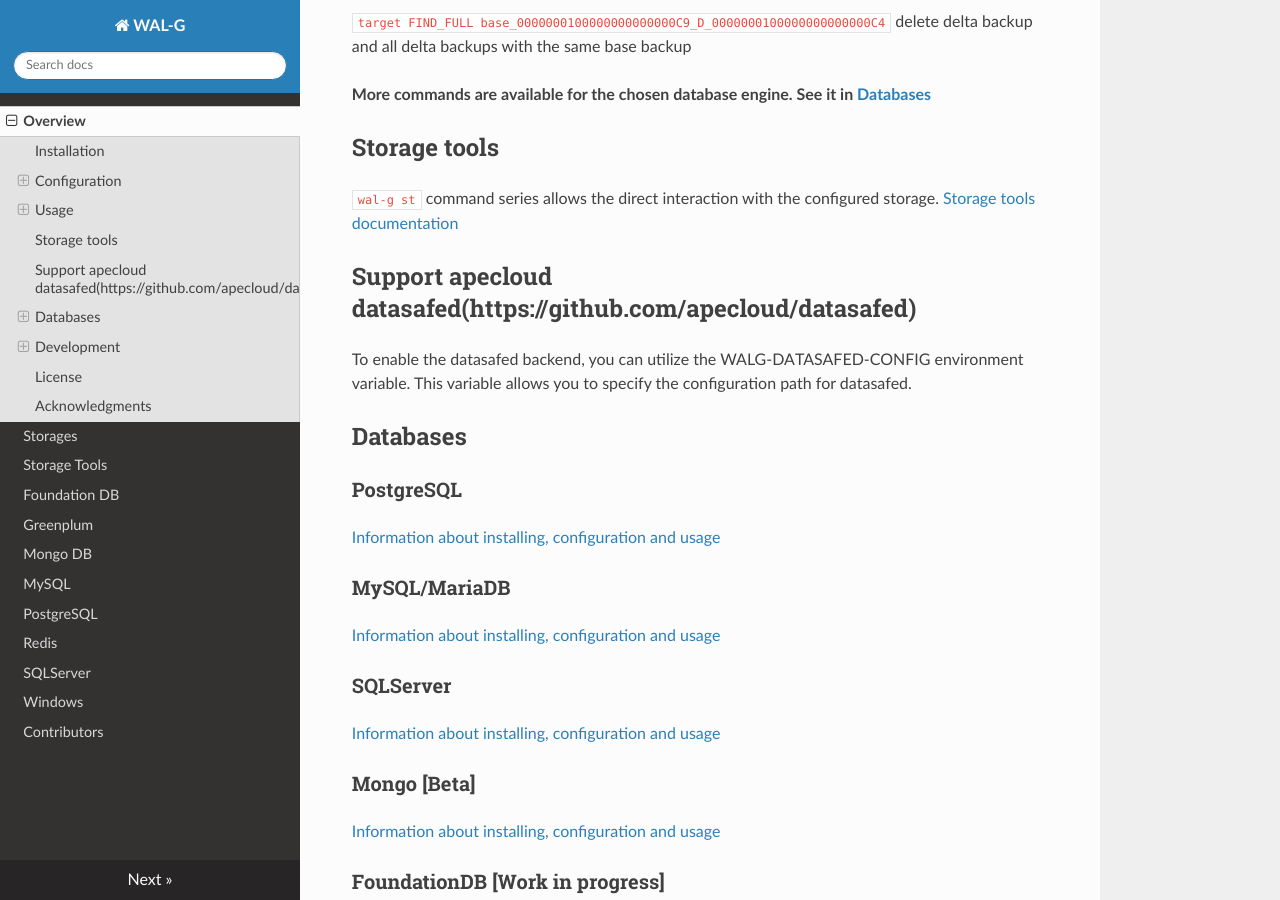
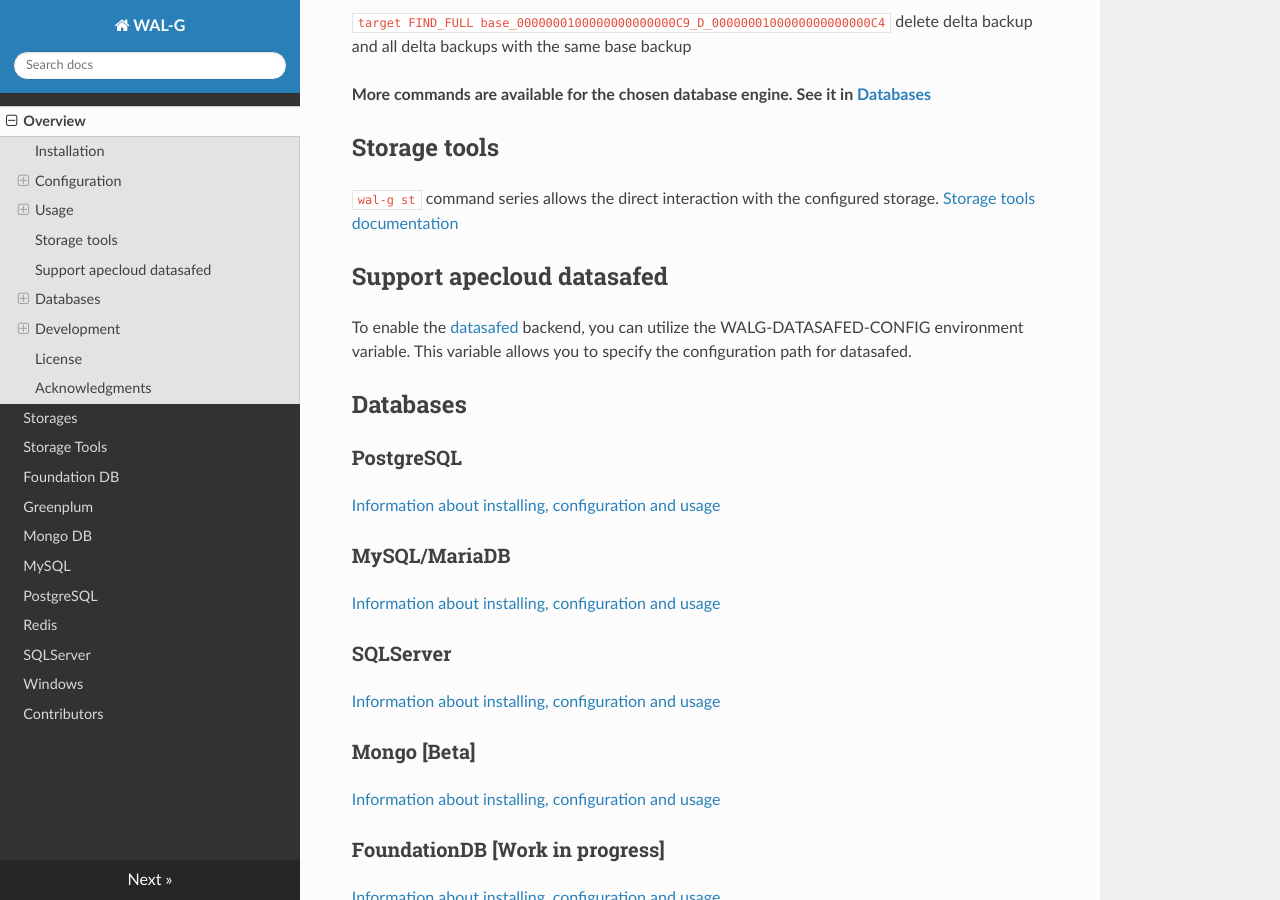
Before and after one commit to apecloud/dataprotection-wal-g, an MkDocs documentation site: the page built from docs/README.md, in a window 1280 px wide and 900 px high, scrolled down 5684 px. Built offline with MkDocs 1.6.1, drawn with Linux system fonts in a browser that asks for light colours; nearby versions of some CDN libraries.

Commit message:
update read.me

```diff
--- a/docs/README.md
+++ b/docs/README.md
@@ -212,8 +212,8 @@ If `FIND_FULL` is specified, WAL-G will calculate minimum backup needed to keep
 `wal-g st` command series allows the direct interaction with the configured storage.
 [Storage tools documentation](StorageTools.md)
 
-## Support apecloud datasafed(https://github.com/apecloud/datasafed)
-To enable the datasafed backend, you can utilize the WALG-DATASAFED-CONFIG environment variable. This variable allows you to specify the configuration path for datasafed.
+## Support apecloud datasafed
+To enable the [datasafed](https://github.com/apecloud/datasafed) backend, you can utilize the WALG-DATASAFED-CONFIG environment variable. This variable allows you to specify the configuration path for datasafed.
 
 Databases
 -----------
```
